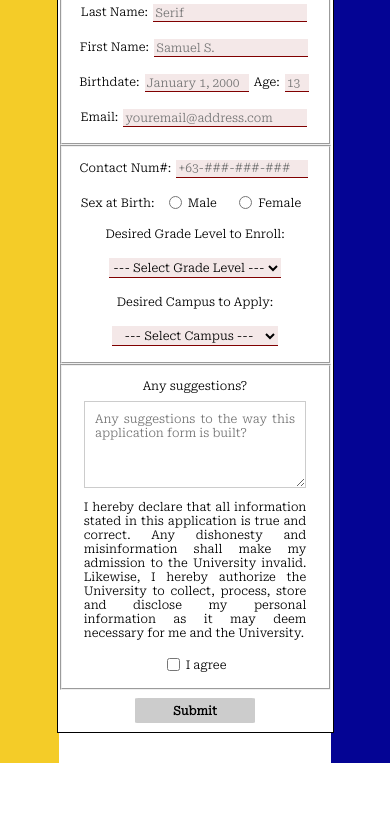
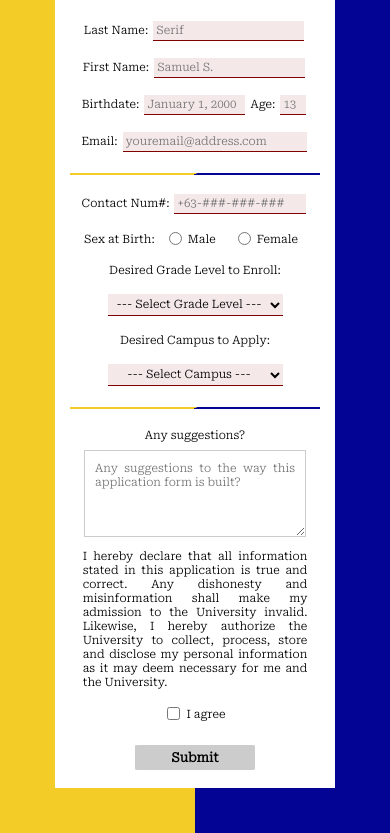
Before and after one commit to keanedalisay/responsive-web-design-fCC, a plain HTML site: page survey-form/survey.html in a window 390 px wide. Shown: the part 157-990 px from the top of the page. Before the commit the page ends 920 px from the top, so only its background shows below. Drawn offline with Linux system fonts and the light colour scheme; a web font is replaced by a local one.

Commit message:
fix: adjusted elements to be mobile-first

```diff
--- a/survey-form/survey.css
+++ b/survey-form/survey.css
@@ -1,16 +1,16 @@
 body{
     margin: 0px;
-    background: linear-gradient(90deg, #f4cc28 15%,white 15.1% 84.9%,#040494 85%);
+    background: linear-gradient(90deg, #f4cc28 50%, #040494 50.1% 100%);
     font-family: "Roboto Serif","Times New Roman", serif;
-    font-size: 12px;
+    font-size: 11.5px;
 }
 
 /* Parent div that holds ALL elements. */
 
 .container{
-    margin: 30px auto;
-    width: 275px;
-    border: 1px solid black;
+    margin: 45px auto;
+    padding: 10px;
+    width: 260px;
     background: white;
 }
 
@@ -19,13 +19,12 @@ body{
 .header{
     width: 100%;
     text-align: center;
-
 }
 #header-logo:hover{
     opacity: 85%;
 }
 #header-logo{
-    width: 42px;
+    width: 40px;
     vertical-align: -25%;
     display: inline-block;
 }
@@ -33,7 +32,7 @@ body{
     margin-left: 5px;
     display: inline-block;
     color: #111111;
-    font-size: 17.5px;
+    font-size: 16px;
 }
 
 /* Child form that holds elements for the survey. */
@@ -45,6 +44,15 @@ body{
 label{
     margin: 8.5px 0px;
     display: inline-block;
+}
+fieldset{
+    border: none;
+}
+hr{
+    width: 250px;
+    height: 2px;
+    background: linear-gradient(160deg, #f4cc28 50%, #040494 50.1% 100%);
+    border: none;
 }
 
 /* First fieldset that holds demographic related inputs */
@@ -59,31 +67,32 @@ input:focus{
 }
 input{
     margin: 0px 2px;
+    padding: 2px 3px;
     height: 15px;
     vertical-align: middle;
     outline: none;
     border: none;
     border-bottom: 1.99px solid #cccccc;
     font-family: "Roboto Serif","Times New Roman", serif;
-    font-size: 12px;
+    font-size: 11.5px;
 }
 input[type= "text"]{
-    width: 150px;
+    width: 145px;
 }
 input[name= "birthdate"]{
-    width: 100px;
+    width: 95px;
 }
 input[inputmode= "number"]{
     width: 20px;
 }
 input[type= "email"]{
-    width: 180px;
+    width: 178px;
 }
 
 /* Second fieldset that holds users desired grade level */
 
 input[name= "contact-number"]{
-    width: 128px;
+    width: 126px;
 }
 
 .field__label--margin{
@@ -110,13 +119,14 @@ select:focus{
 }
 select{
     margin: 8.5px 0px;
-    height: 20px;
+    width: 175px;
+    height: 22px;
     text-align: center;
     outline: none;
     border: none;
     border-bottom: 1.99px solid #cccccc;
     font-family: "Roboto Serif", 'Times New Roman', serif;
-    font-size: 12px;
+    font-size: 11.5px;
 }
 
 /* Third fieldset that holds the authorization of collecting confidential data */
@@ -134,10 +144,10 @@ textarea{
     outline: none;
     border: 1.99px solid #cccccc;
     font-family: "Roboto Serif", 'Times New Roman', serif;
-    font-size: 12px;
+    font-size: 11.5px;
 }
 .field__label--text-align{
-    margin: 8.5px 13.2px;
+    margin: 8.5px 7px;
     text-align: justify;
 }
 input[type= "checkbox"]:hover{
@@ -158,15 +168,20 @@ button[type= "submit"]:hover{
     cursor: pointer;
     background: linear-gradient(160deg, #f4cc2855 50%, #04049455 50.2% 100%);
 }
+button[type= "submit"]:active{
+    cursor: pointer;
+    background: linear-gradient(160deg, #f4cc2855 50%, #04049455 50.2% 100%);
+}
 button[type= "submit"]{
-    margin: 8.5px 0px;
+    margin: 8.5px auto;
     width: 120px;
     height: 25px;
+    vertical-align: center;
     border-radius: 3%;
     border: none;
     background-color: #cccccc;
     font-family: "Roboto Serif", 'Times New Roman', serif;
-    font-size: 12px;
+    font-size: 13px;
 }
 @media screen and (min-width: 481px) and (max-width: 768px) {
 
--- a/survey-form/survey.html
+++ b/survey-form/survey.html
@@ -2,7 +2,7 @@
 <html>
     <head>
         <title>ISAT-U Application Form</title>
-        <link href= "ISAT-U.png" rel= "shorcut icon">
+        <link href= "https://github.com/NyeverGator/web-design-fCC/blob/main/survey-form/ISAT-U.png?raw=true" rel= "shorcut icon">
         <link href= "https://fonts.googleapis.com/css2?family=Anton&family=Cabin&family=DM+Sans&family=Francois+One&family=Jost&family=Mulish&family=Nunito&family=Roboto+Mono:wght@400;700&family=Roboto+Serif:wght@300&family=Syne+Mono&display=swap" rel= "stylesheet" type= "text/css">
         <link href= "survey.css" rel= "stylesheet" type= "text/css">
         <meta charset="utf-8">
@@ -30,7 +30,7 @@
                         <br>
                         <label> Email: <input id= "email-valid" name= "email" title= "Type in your valid email." type= "email" placeholder= "youremail@address.com" required></label>
                     </fieldset>
-
+                    <hr>
                     <fieldset>
                         <label> Contact Num#: <input pattern= "[0-9+-]{3,30}" name= "contact-number" title= "Follow the format e.g. +63-929-555-7191" type= "text" placeholder= "+63-###-###-###" required></label>
                         <br>
@@ -59,8 +59,10 @@
                             <option value="Miagao"> Miagao Campus </option>
                         </select>
                     </fieldset>
+                    <hr>
                     <fieldset>
-                        <label> Any suggestions? </label> <textarea name= "suggestions" placeholder= "Any suggestions to the way this application form is built?"></textarea>
+                        <label> Any suggestions? </label>
+                        <textarea name= "suggestions" placeholder= "Any suggestions to the way this application form is built?"></textarea>
                         <br>
                         <label class= "field__label--text-align"> I hereby declare that all information stated in this application is true and correct. Any dishonesty and misinformation shall make my admission to the University invalid. Likewise, I hereby authorize the University to collect, process, store and disclose my personal information as it may deem necessary for me and the University. </label>
                         <label><input name= "confidentiality" value= "I agree" title= "I agree." type= "checkbox" required> I agree </label>
```
